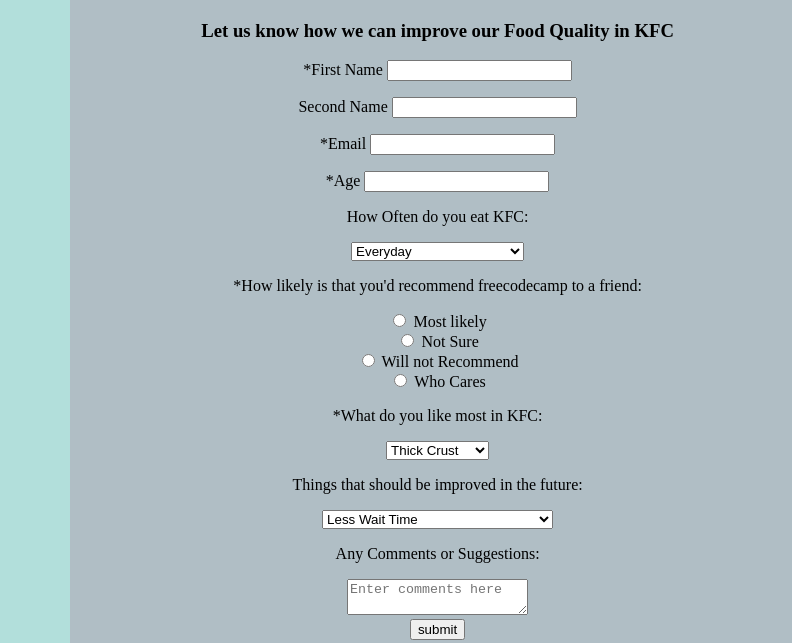
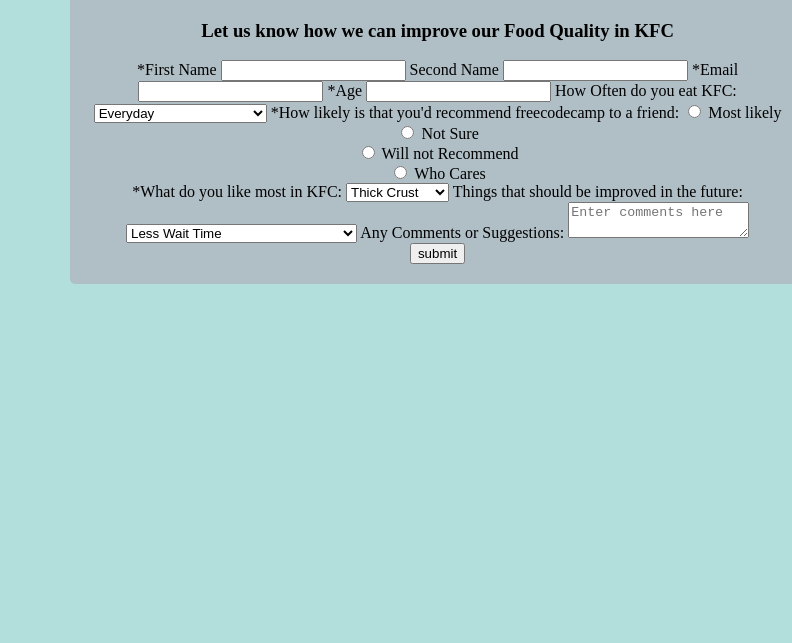
Before and after one commit to Gulshanrajput/Survey-Form, a plain HTML site: page index.html in a window 1280 px wide. Shown: the part 303-946 px from the top of the page, without its empty margins (488-1280 px from the left). After the commit the page ends 800 px from the top, so only its background shows below. Drawn offline with Linux system fonts and the light colour scheme; a script that the page names is missing.

```diff
--- a/index.html
+++ b/index.html
@@ -17,19 +17,20 @@
     <h3> Let us know how we can improve our Food Quality in KFC</h3>
     <form method="post" action="....">
         <!--form data will not be submitted if the input doesn't have a name-->
-        <p> <label>*First Name
-            <input type="text" name="firstName" maxlength="10" required> </label>
-        </p>
-        <p> <label>Second Name
-            <input type="text" name="secondName" maxlength="10"> </label>
-        </p>
-        <p><label>*Email
-            <input type="text" name="secondName" required></label>
-        </p>
-        <p><label>*Age
-            <input type="text" name="age"></label>
-        </p>
-        <p>How Often do you eat KFC:</p>
+
+       <label for="firstName" class="first-name">*First Name</label>
+            <input type="text" id="firstName" maxlength="10" required>
+
+       <label for="secondName" class="second-name">Second Name </label>
+            <input type="text" id="secondName" maxlength="10">
+
+        <label for="Email" class="email">*Email</label>
+            <input type="text" id="secondName" required>
+
+        <label for="Age" class="age">*Age </label>
+            <input type="text" id="age">
+
+        How Often do you eat KFC:
         <select name="Diet">
             <option value="everyday"> Everyday</option>
             <option value="twiceAWeek"> Twice A Week </option>
@@ -37,7 +38,7 @@
             <option value="onlyinSocialGathering"> Only in Social Gatherings</option>
         </select>
 
-        <p>*How likely is that you'd recommend freecodecamp to a friend:</p>
+        *How likely is that you'd recommend freecodecamp to a friend:
         <input type="radio" name="recommendation" value="mostLikely"> Most likely<br>
         <input type="radio" name="recommendation" value="notSure"> Not Sure
         <br>
@@ -45,14 +46,14 @@
         <br>
         <input type="radio" name="recommendation" value="whoCares"> Who Cares </br>
 
-        <p>*What do you like most in KFC: </p>
+        *What do you like most in KFC:
         <select name="likeness">
             <option value="thickCrust"> Thick Crust</option>
             <option value="extraCheese"> Extra Cheese</option>
             <option value="spicy"> Spicy</option>
         </select>
 
-        <p> Things that should be improved in the future: </p>
+        Things that should be improved in the future:
         <select name="improvements">
             <option value="lessWaitTime"> Less Wait Time</option>
             <option value="freeBies"> More freeBies</option>
@@ -64,7 +65,7 @@
             <option value="valueMoney"> Value For Money options</option>
         </select>
 
-        <p>Any Comments or Suggestions:</p>
+        Any Comments or Suggestions:
         <textarea form="usrform" name="suggestion" placeholder="Enter comments here"/></textarea><br>
 
         <input type="submit" value="submit" >
```
